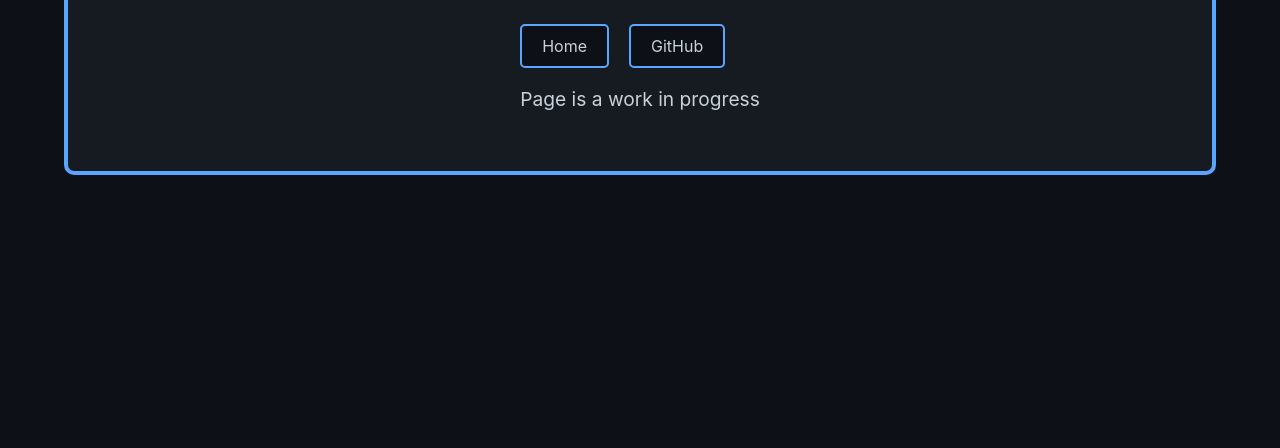
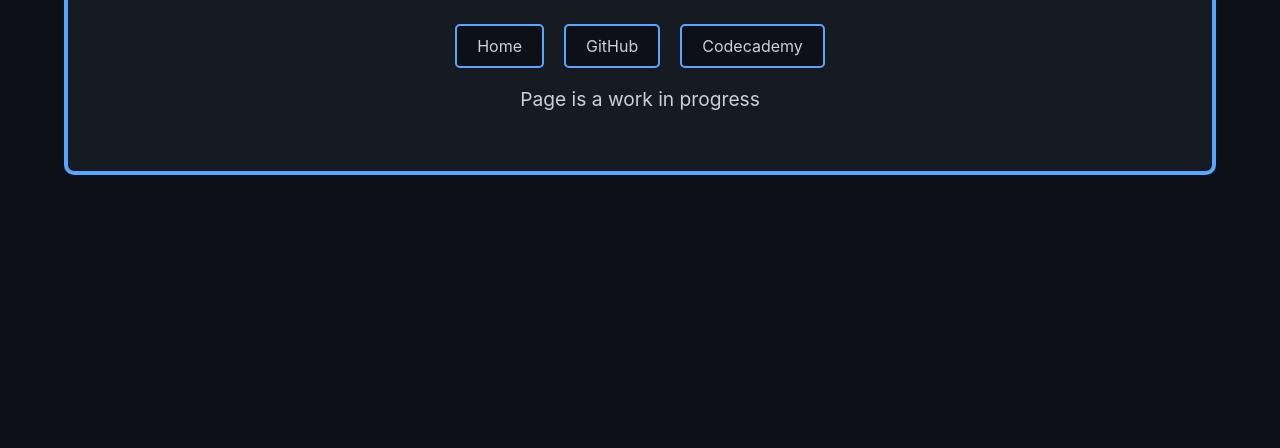
Before and after one commit to spicyrice2077/spicyrice2077.github.io, a plain HTML site: page projects/projects.html in a window 1280 px wide. Shown: the part 352-800 px from the top of the page. Drawn offline with Linux system fonts and the light colour scheme.

Commit message:
updated projects page

```diff
--- a/projects/projects.html
+++ b/projects/projects.html
@@ -16,6 +16,7 @@
                 <ul>
                     <li><a href="../index.html" class="button home-button">Home</a></li>
                     <li><a href="https://github.com/bradleycurrie" target="_blank" rel="noopener noreferrer" class="button">GitHub</a></li>
+                    <li><a href="https://www.codecademy.com/profiles/Brad-93" target="_blank" rel="noopener noreferrer" class="button">Codecademy</a></li>
                 </ul>
             </nav>
             <section>
```
